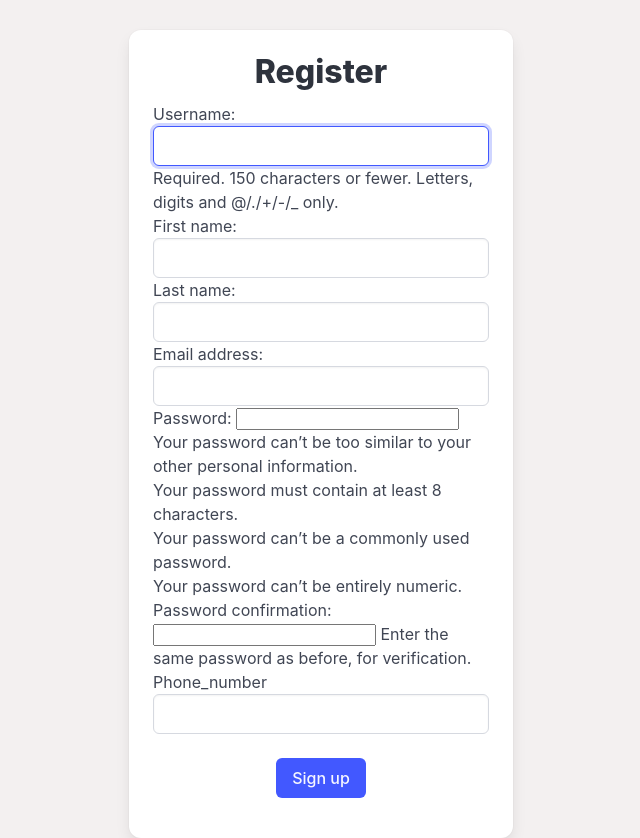
After one commit to Cninathip/severdev, a Django app: page /register/ in a window 1280 px wide. The commit adds this page. Shown: the whole page, without its empty margins (319-959 px from the left). Run offline with Django 5.2, Linux system fonts and the light colour scheme.

Commit message:
เพิ่ม register
register แล้วสร้าง customer ให้เลย

```diff
--- a/rentalcars/rent/forms.py
+++ b/rentalcars/rent/forms.py
@@ -1,6 +1,8 @@
 from django import forms
 from .models import *
 from django.forms.widgets import Textarea, TextInput
+from django.contrib.auth.forms import UserCreationForm
+from django.contrib.auth.models import User
 
 class VehicleTypeForm(forms.ModelForm):
     class Meta:
@@ -27,3 +29,14 @@ class EmployeeForm(forms.ModelForm):
     class Meta:
         model = Employee
         fields = ['first_name', 'last_name', 'phone_number', 'email', 'position']
+
+class RegisterForm(UserCreationForm):
+    class Meta:
+        model = User
+        fields = ('username', 'first_name', 'last_name', 'email', 'password1', 'password2')
+        widgets = {
+            "username": TextInput(attrs={"class": "input"}),
+            "email": TextInput(attrs={"class": "input"}),
+            "first_name": TextInput(attrs={"class": "input"}),
+            "last_name": TextInput(attrs={"class": "input"}),
+        }
--- a/rentalcars/rent/templates/cardetail.html
+++ b/rentalcars/rent/templates/cardetail.html
@@ -34,7 +34,7 @@
             </section>
 
                     {% if car.image %}
-                    <img src="{{ car.image.url }}" style="width: 100%; height: auto; max-height: 400px; max-width: 1000px;">
+                        <img src="{{ car.image.url }}" style="width: 100%; height: auto; max-height: 400px; max-width: 1000px;">
                     {% endif %}
                 <div class="content">
                     <div>คำอธิบาย: {{ car.description }}</div>
--- a/rentalcars/rent/templates/login.html
+++ b/rentalcars/rent/templates/login.html
@@ -39,7 +39,7 @@
                     <div class="has-text-centered">
                         <div class="control">
                             <input type="submit" class="button is-link" value="Login">
-                            <a href="" class="button is-light">Create account</a>
+                            <a href="{% url 'register' %}" class="button is-light">Create account</a>
                         </div>
                     </div>
                 </form>
--- /dev/null
+++ b/rentalcars/rent/templates/register.html
@@ -0,0 +1,37 @@
+<html lang="en">
+<head>
+    <meta charset="UTF-8">
+    <meta name="viewport" content="width=device-width, initial-scale=1.0">
+    <title>Login</title>
+    <link rel="stylesheet" href="https://cdn.jsdelivr.net/npm/bulma@1.0.2/css/bulma.min.css">
+    <style>
+        body{
+            background-color: rgb(243, 240, 240);
+        }
+    </style>
+</head>
+<body>
+    <div style="padding-top: 30px; width: 30%; margin: auto;">
+        <div class="card">
+            <br>
+            <div class="media-content has-text-centered">
+                <h1 class="title" id="title">Register</h1>
+            </div>
+            <div class="container pl-5 pr-5 pb-5 pt-3">
+                {{ form.non_field_errors }}
+                <form method="post">
+                    {% csrf_token %}
+                    {{ form.as_p }}
+                    <p>Phone_number</p>
+                    <input class="input" type="text" id="phone_number" name="phone_number">
+                    <br><br>
+
+                    <div class="has-text-centered">
+                        <input type="submit" class="button is-link" value="Sign up">
+                    </div>
+                </form>
+            </div>
+        </div>
+    </div>
+</body>
+</html>
--- a/rentalcars/rent/views.py
+++ b/rentalcars/rent/views.py
@@ -32,6 +32,27 @@ class Logout(View):
     def get(self, request):
         logout(request)
         return redirect('login')
+
+
+class Register(View):
+    def get(self, request):
+        form = RegisterForm()
+        return render(request, 'register.html', {"form": form})
+
+    def post(self, request):
+        form = RegisterForm(request.POST)
+        if form.is_valid():
+            user = form.save()
+            Customer.objects.create(
+                first_name = form.cleaned_data["first_name"],
+                last_name = form.cleaned_data["last_name"],
+                email = form.cleaned_data["email"],
+                phone_number = request.POST.get("phone_number")
+            )
+
+            login(request, user)
+            return redirect('typecar-list')
+        return render(request, 'register.html', {"form": form})
 
 
 class TypeCarView(LoginRequiredMixin, View):
@@ -100,7 +121,7 @@ class CarView(View):
         tz = get_current_timezone()
 
         if search_date and search_time:
-            search_datetime = timezone.datetime.strptime(f"{search_date} {search_time}", "%Y-%m-%d %H:%M")
+            search_datetime = datetime.strptime(f"{search_date} {search_time}", '%Y-%m-%d %H:%M')
             search_datetime = make_aware(search_datetime, tz)
         else:
             now = datetime.now()
--- a/rentalcars/rentalcars/urls.py
+++ b/rentalcars/rentalcars/urls.py
@@ -16,7 +16,7 @@ Including another URLconf
 """
 from django.contrib import admin
 from django.urls import path, include
-from rent.views import Login, Logout
+from rent.views import Login, Logout, Register
 from django.conf import settings
 from django.conf.urls.static import static
 
@@ -25,5 +25,6 @@ urlpatterns = [
     path('admin/', admin.site.urls),
     path("login/", Login.as_view(), name="login"),
     path("logout/", Logout.as_view(), name="logout"),
+    path("register/", Register.as_view(), name="register"),
     path('rent/', include("rent.urls")),
 ]+ static(settings.MEDIA_URL, document_root=settings.MEDIA_ROOT)
```
Also changed, not shown: rentalcars/media/type/1728316594202.jpg (added), 1 other file.
